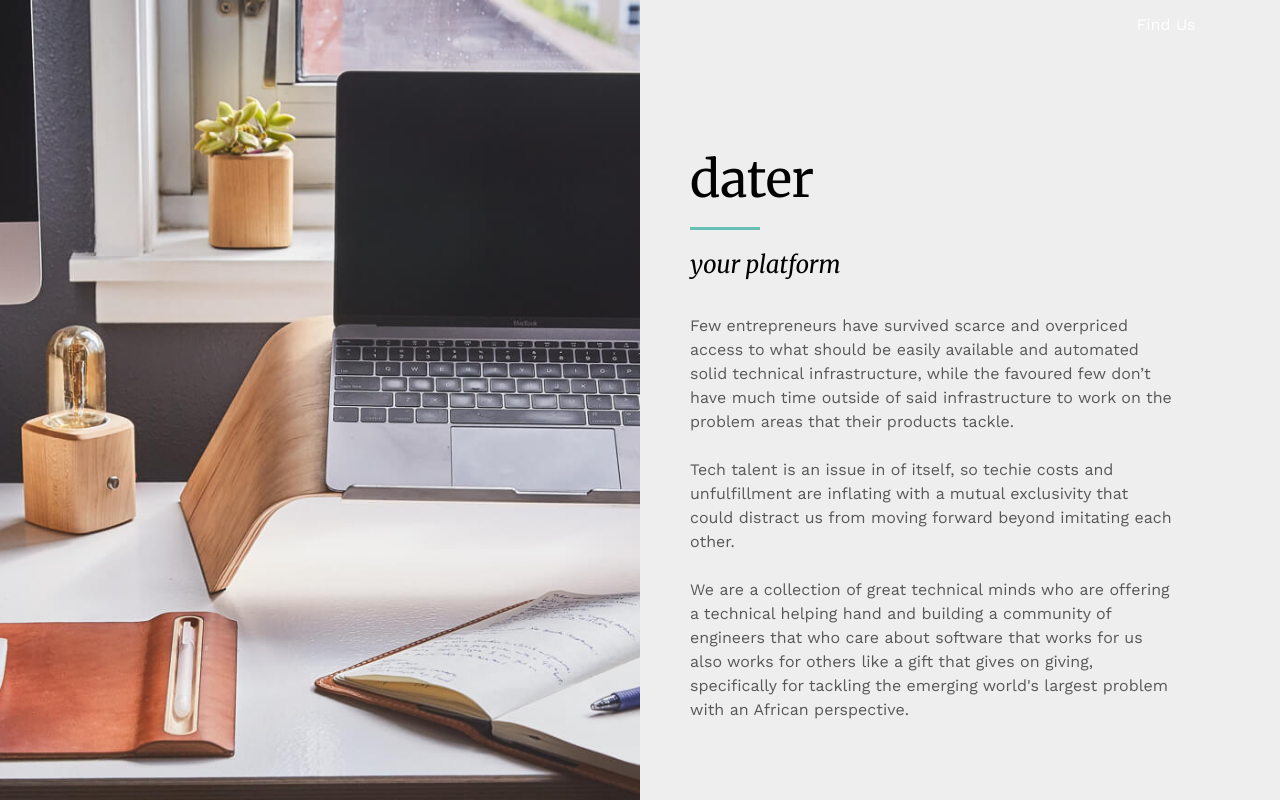
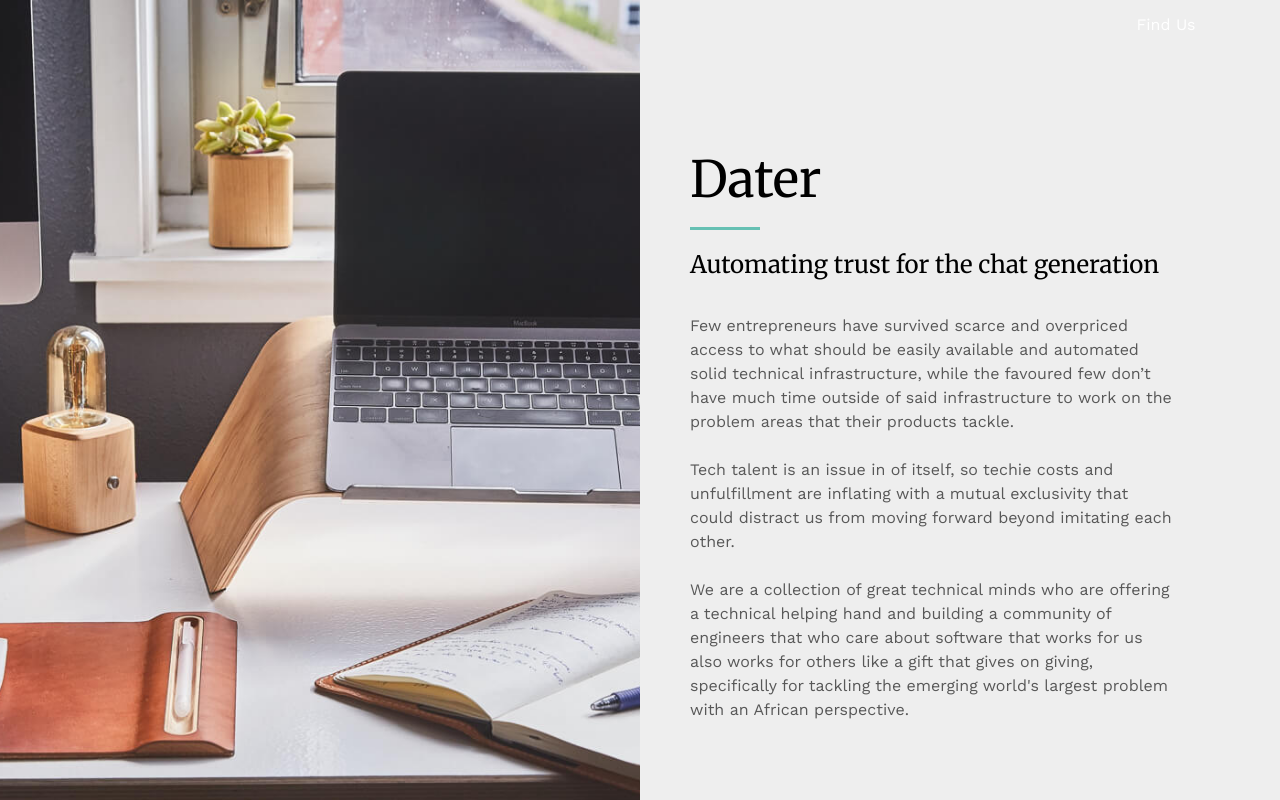
Before and after one commit to daterworld/daterworld.github.io, a plain HTML site: page index.html in a window 1280 px wide. Shown: the top 800 px of the page. Drawn offline with nearby package versions, Linux system fonts and the light colour scheme; some packages are replaced by stand-ins of ours.

Commit message:
Changed title caps

```diff
--- a/index.html
+++ b/index.html
@@ -52,8 +52,8 @@
     <div class="container">
         <div class="row">
             <div class="col-md-6 col-md-offset-6 text-column">
-                <h2>dater</h2>
-                <h3 style="margin-bottom: 36px;"><em>your platform</em></h3>
+                <h2>Dater</h2>
+                <h3 style="margin-bottom: 36px;">Automating trust for the chat generation</h3>
                 <p>Few entrepreneurs have survived scarce and overpriced access to what
                     should be easily available and automated solid technical infrastructure, while the favoured few
                     don’t have much time outside of said infrastructure to work on the problem areas that their products
```
